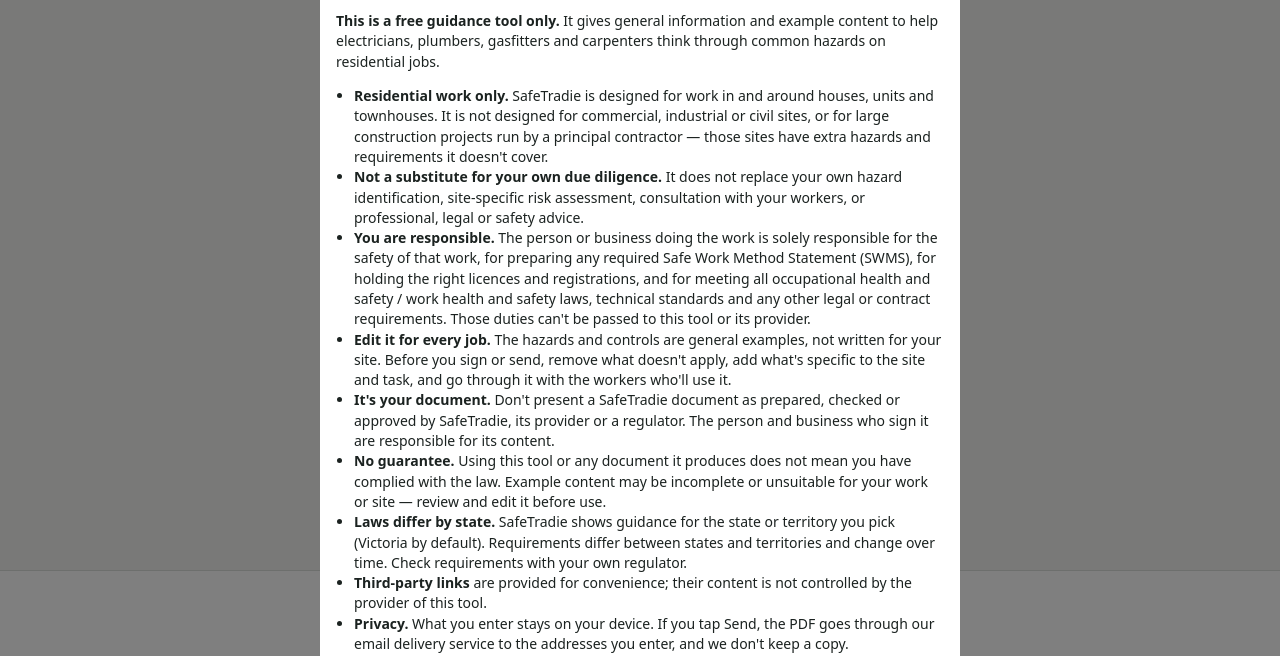
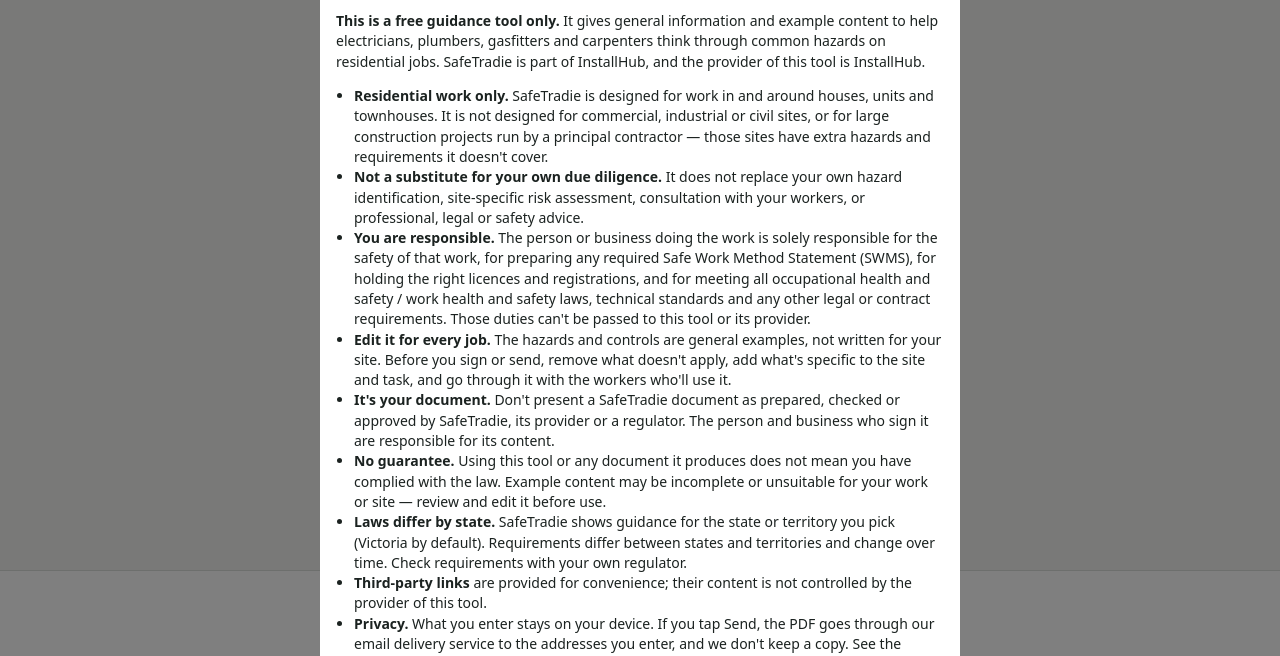
Before and after one commit to siren-soda/safetradie, a website: page index.html in a window 1280 px wide. Shown: the part 144-800 px from the top of the page. Drawn offline with nearby package versions, Linux system fonts and the light colour scheme.

Commit message:
Bring SafeTradie under InstallHub: provider, terms and privacy links
Co-Authored-By: Claude Opus 5.5 <noreply@anthropic.com>
Claude-Session: https://claude.ai/code/session_01Erfip9aDcJhN1Af1oBGXvx

```diff
--- a/index.html
+++ b/index.html
@@ -337,12 +337,12 @@
 <section>
   <h2>About this tool</h2>
   <p class="foot" style="padding:0" id="disc-text"></p>
-  <p class="foot" style="padding:0;margin-top:6px"><a href="#" id="disc-open">Terms of use</a> · <a href="#privacy">Privacy</a></p>
+  <p class="foot" style="padding:0;margin-top:6px"><a href="#" id="disc-open">Key terms</a> · <a href="https://installhub.org/terms/">Terms of use</a> · <a href="https://installhub.org/privacy/">Privacy policy</a> · Part of <a href="https://installhub.org">InstallHub</a></p>
 </section>
 
 <section id="privacy">
   <h2>Privacy</h2>
-  <p class="foot" style="padding:0">SafeTradie doesn't collect your information or use it for anything. What you enter stays on your device. Your name, contact details, licence numbers and state are saved in this browser so you don't have to retype them. Job answers, signatures and photos aren't saved once you start a new job. When you tap Send, the PDF and summary are emailed to the addresses you enter through our email delivery service (Resend). We don't keep a copy or use them for anything else; the delivery service keeps short-term sending records. Our web host (Netlify) keeps standard visit logs, such as IP addresses, like any website.</p>
+  <p class="foot" style="padding:0">SafeTradie doesn't collect your information or use it for anything. What you enter stays on your device. Your name, contact details, licence numbers and state are saved in this browser so you don't have to retype them. Job answers, signatures and photos aren't saved once you start a new job. When you tap Send, the PDF and summary are emailed to the addresses you enter through our email delivery service (Resend). We don't keep a copy or use them for anything else; the delivery service keeps short-term sending records. Our web host (Netlify) keeps standard visit logs, such as IP addresses, like any website. <a href="https://installhub.org/privacy/">Full privacy policy</a></p>
   <div class="row"><button type="button" class="btn s sm" id="clear-saved">Clear my saved details</button></div>
 </section>
 </main>
@@ -395,7 +395,7 @@ const msg=(t,c)=>{const m=$('#msg');m.textContent=t||'';m.className='msg'+(c?' '
 /* ---------- Terms ---------- */
 const SHORT_DISC="Free guidance tool for residential work only — not for commercial, industrial or large construction sites. It is not a substitute for your own due diligence, site-specific risk assessment, or professional, legal or safety advice, and using it does not mean you have met your legal obligations. You are responsible for the safety of your work, your licensing, and for meeting all OHS/WHS laws that apply to you. To the extent permitted by law, the provider accepts no liability for any loss, injury or damage arising from its use.";
 const FULL_DISC=`
-<p><b>This is a free guidance tool only.</b> It gives general information and example content to help electricians, plumbers, gasfitters and carpenters think through common hazards on residential jobs.</p>
+<p><b>This is a free guidance tool only.</b> It gives general information and example content to help electricians, plumbers, gasfitters and carpenters think through common hazards on residential jobs. SafeTradie is part of InstallHub, and the provider of this tool is InstallHub.</p>
 <ul>
 <li><b>Residential work only.</b> SafeTradie is designed for work in and around houses, units and townhouses. It is not designed for commercial, industrial or civil sites, or for large construction projects run by a principal contractor — those sites have extra hazards and requirements it doesn't cover.</li>
 <li><b>Not a substitute for your own due diligence.</b> It does not replace your own hazard identification, site-specific risk assessment, consultation with your workers, or professional, legal or safety advice.</li>
@@ -405,9 +405,10 @@ const FULL_DISC=`
 <li><b>No guarantee.</b> Using this tool or any document it produces does not mean you have complied with the law. Example content may be incomplete or unsuitable for your work or site — review and edit it before use.</li>
 <li><b>Laws differ by state.</b> SafeTradie shows guidance for the state or territory you pick (Victoria by default). Requirements differ between states and territories and change over time. Check requirements with your own regulator.</li>
 <li><b>Third-party links</b> are provided for convenience; their content is not controlled by the provider of this tool.</li>
-<li><b>Privacy.</b> What you enter stays on your device. If you tap Send, the PDF goes through our email delivery service to the addresses you enter, and we don't keep a copy.</li>
+<li><b>Privacy.</b> What you enter stays on your device. If you tap Send, the PDF goes through our email delivery service to the addresses you enter, and we don't keep a copy. See the <a href="https://installhub.org/privacy/" target="_blank" rel="noopener">privacy policy</a>.</li>
 <li><b>No liability.</b> To the extent permitted by law, the tool is provided "as is" and the provider excludes all liability for any loss, injury, damage, penalty or claim arising from use of, or reliance on, the tool or its output. Nothing here excludes rights you have under the Australian Consumer Law that can't be excluded.</li>
-</ul>`;
+</ul>
+<p>These are the key points. The full <a href="https://installhub.org/terms/" target="_blank" rel="noopener">terms of use</a> also apply.</p>`;
 $('#disc-text').textContent=SHORT_DISC; $('#gate-text').innerHTML=FULL_DISC;
 $('#gate-ok').addEventListener('change',e=>$('#gate-go').disabled=!e.target.checked);
 $('#gate-go').addEventListener('click',()=>{store.set('tk_terms3','1');$('#gate').classList.remove('show');});
```
Also changed, not shown: README.md.
